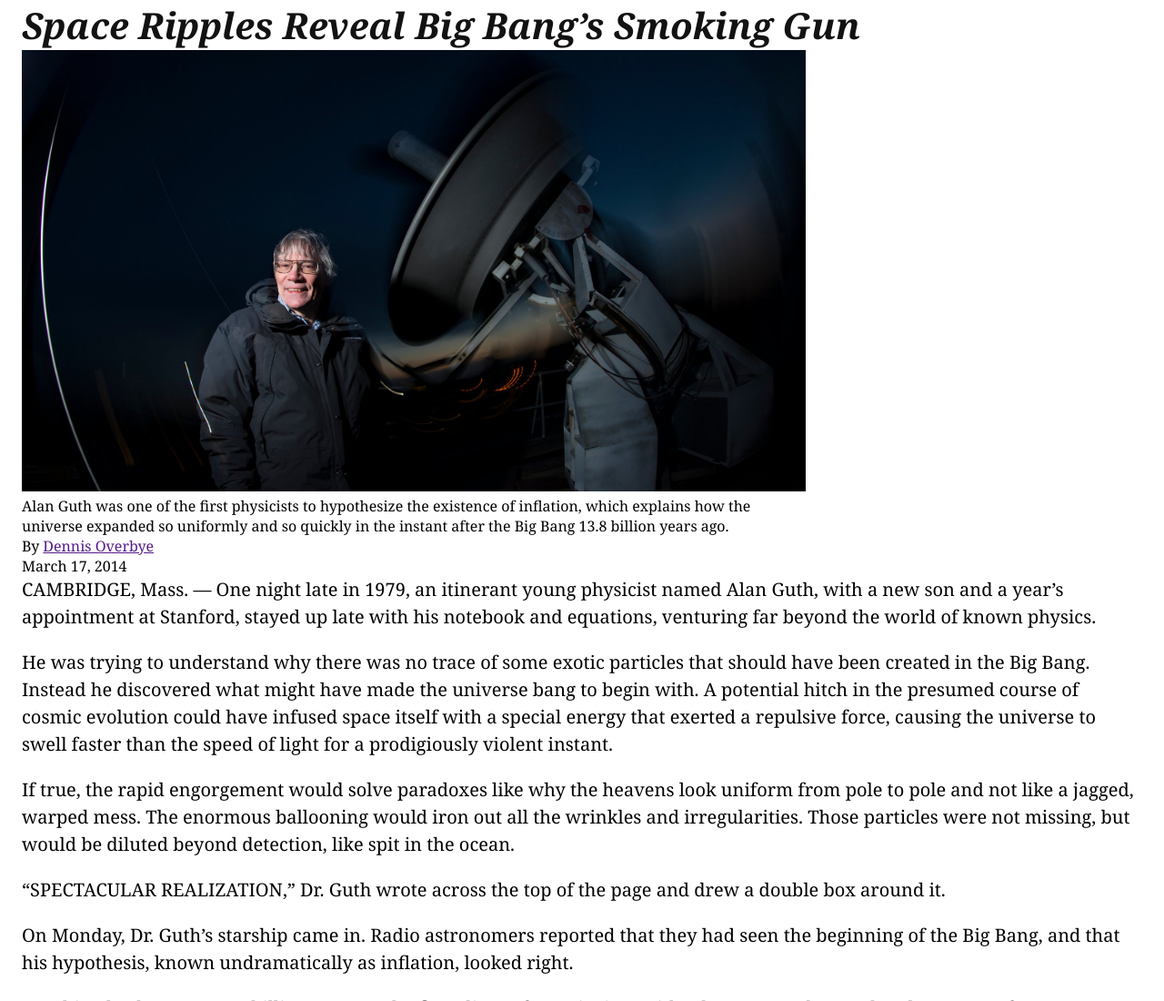
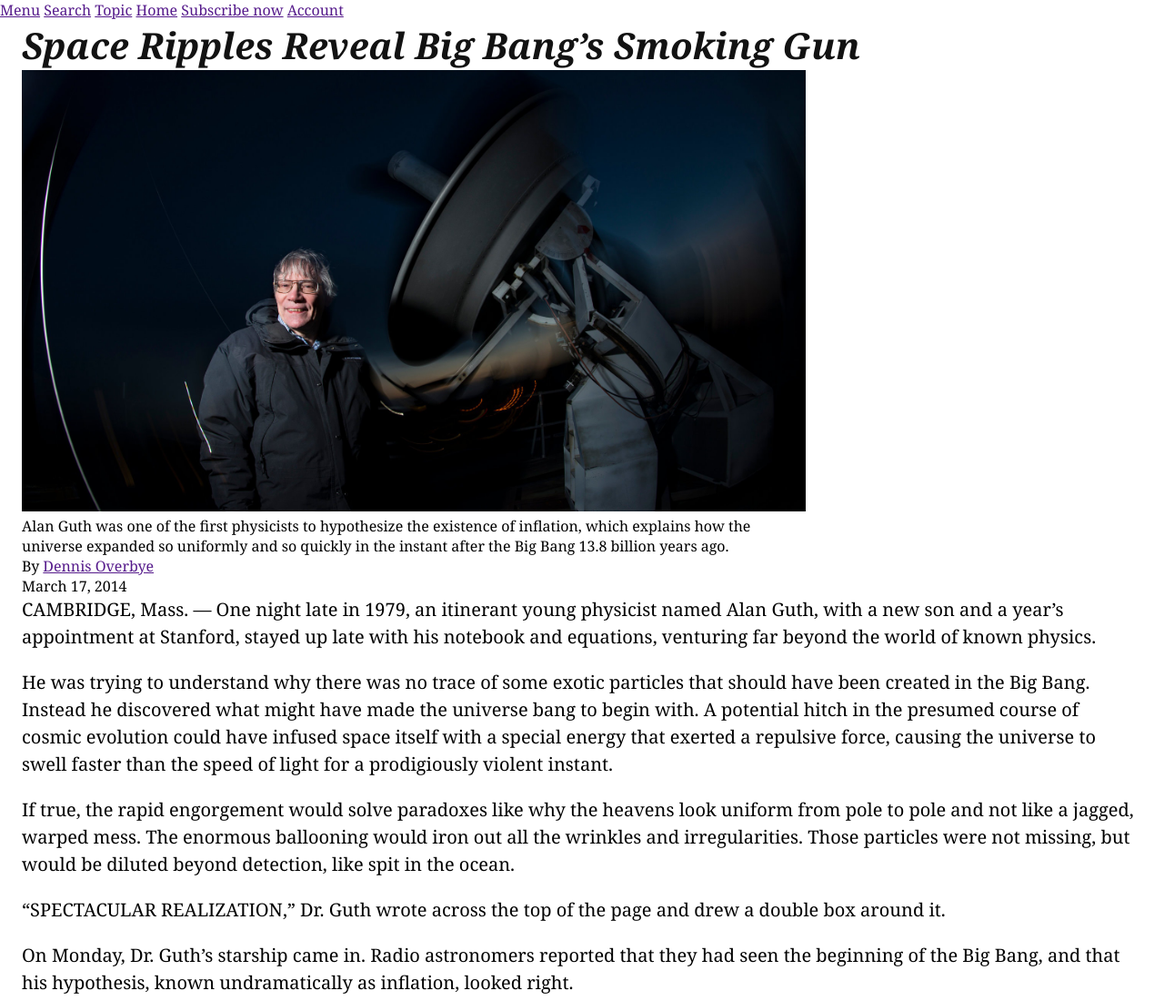
Before and after one commit to crgc/microverse-nyt-article, a plain HTML site: page index.html in a window 1280 px wide. Shown: the top 1100 px of the page at 91% size. Drawn offline with Linux system fonts and the light colour scheme.

Commit message:
Add navigation at the top

```diff
--- a/index.html
+++ b/index.html
@@ -8,6 +8,16 @@
 </head>
 
 <body>
+  <nav>
+    <a href="">Menu</a>
+    <a href="">Search</a>
+    <a href="">Topic</a>
+    <a href="">Home</a>
+    <a href="">Subscribe now</a>
+    <a href="">Account</a>
+  </nav>
+  <!-- Navigation -->
+
   <main>
     <header>
       <h1>Space Ripples Reveal Big Bang’s Smoking Gun</h1>
```
